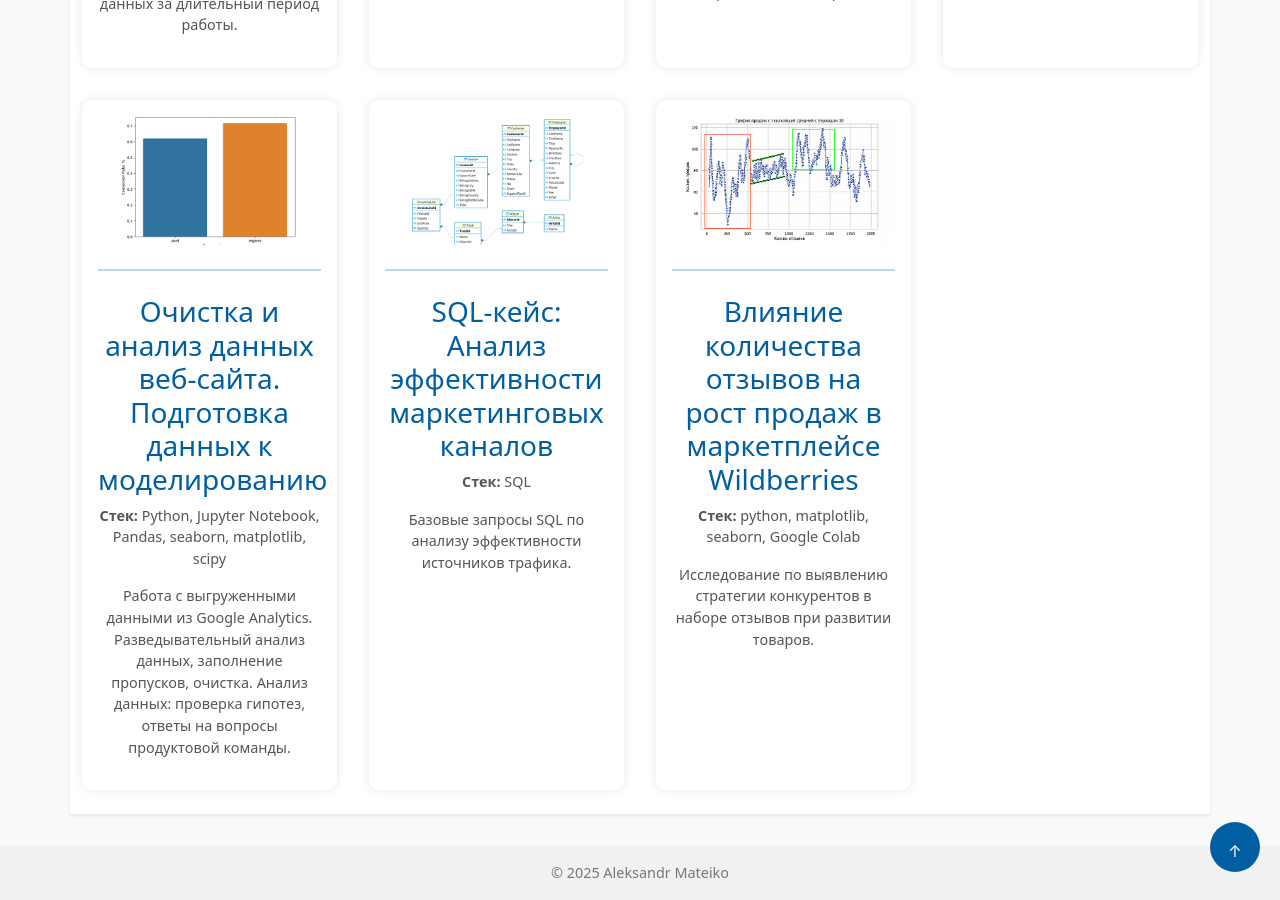
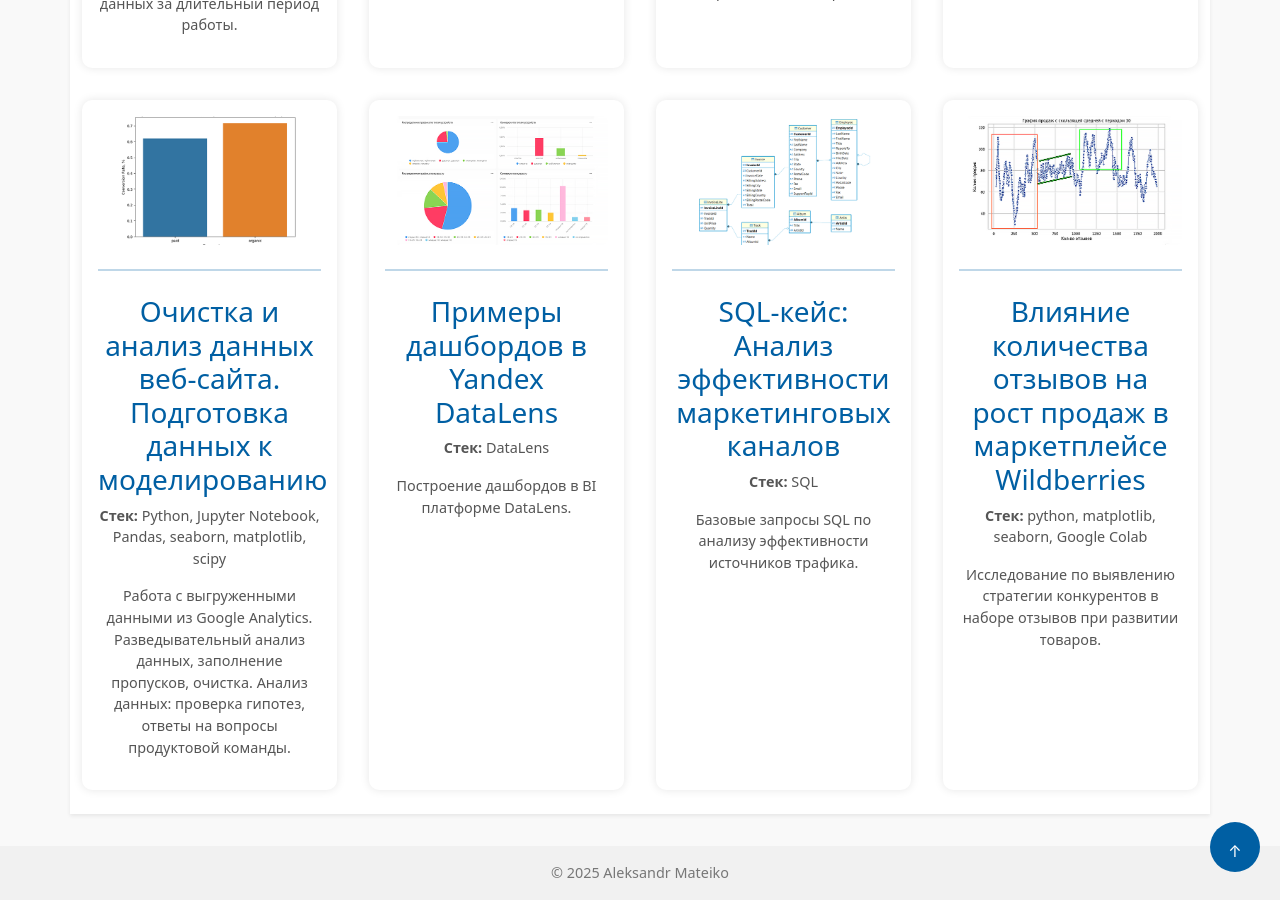
Before and after one commit to matejkoas/matejkoas.github.io, a Jekyll site: the page built from index.md, in a window 1280 px wide and 900 px high, scrolled down 774 px. Built offline with Jekyll 4.4.1, drawn with Linux system fonts in a browser that asks for light colours.

Commit message:
case9 from main

```diff
--- a/index.md
+++ b/index.md
@@ -56,6 +56,16 @@ description: Портфолио аналитика данных. Проекты
   </a>
   </div>
 
+  <div class="case-card">
+    <a href="/cases/case9_datalens">
+      <img src="assets/images/case9_title.png" alt="sql кейс">
+      <hr class="my-4" style="border: 1px solid #005FA3;">
+      <h3>Примеры дашбордов в Yandex DataLens</h3>
+    <p><strong>Стек:</strong> DataLens</p>
+    <p>Построение дашбордов в BI платформе DataLens.</p>
+    </a>
+  </div>
+
    <div class="case-card">
     <a href="/cases/sql_marketing">
       <img src="assets/images/sql_title.png" alt="sql кейс">
```
Also changed, not shown: assets/images/case9_title.png (added).
